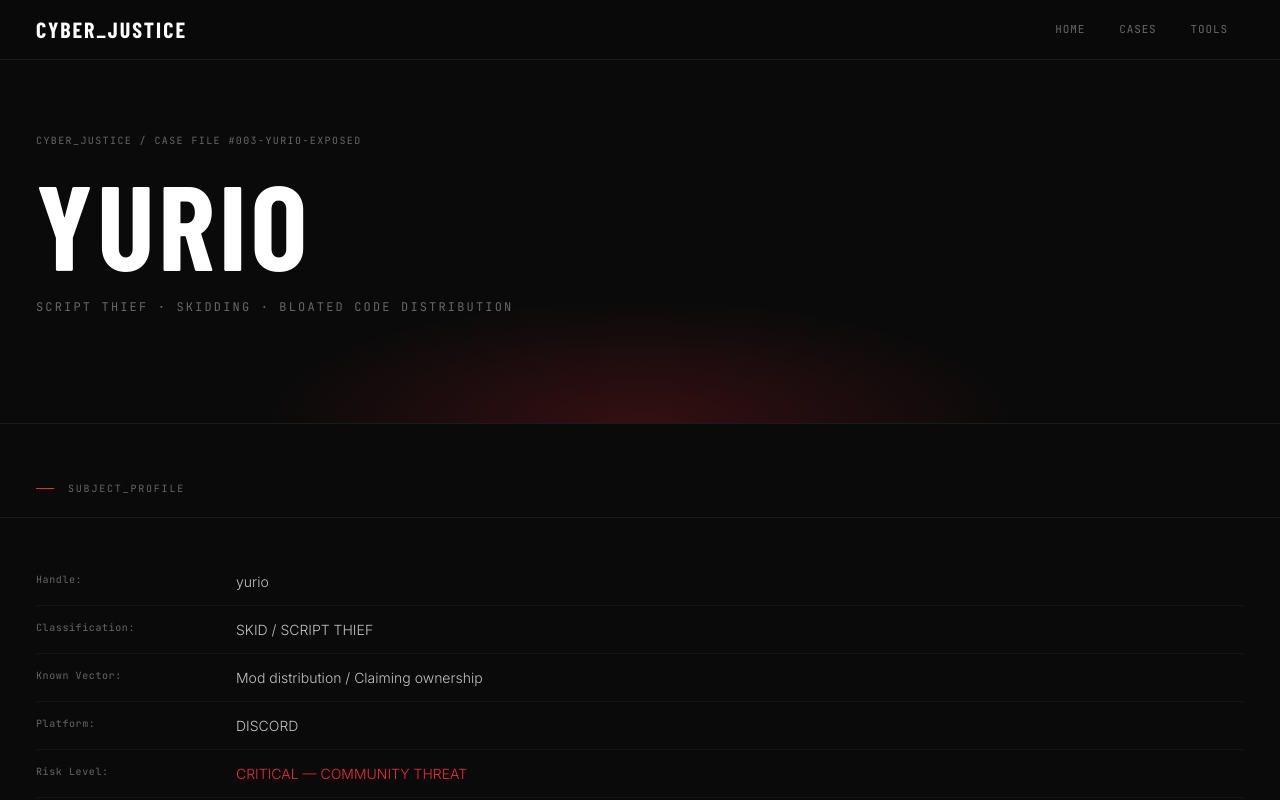
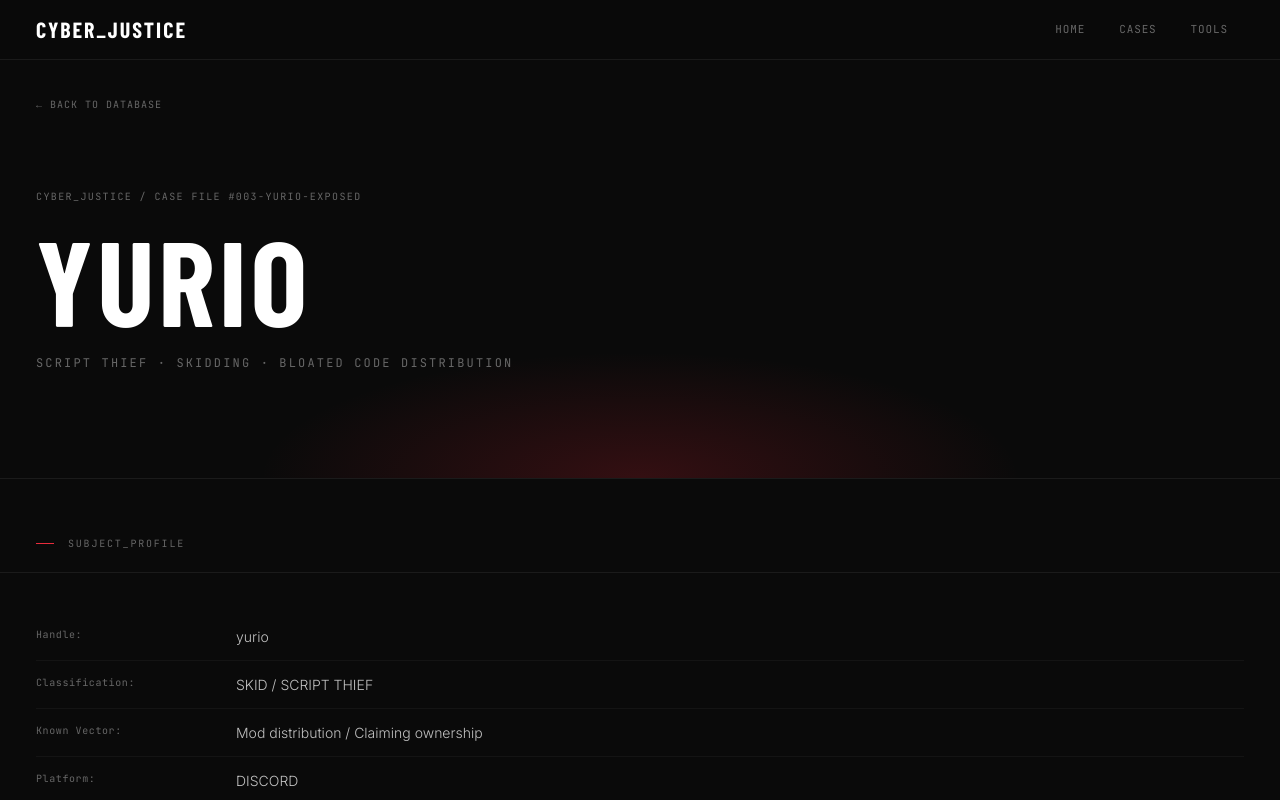
Before and after one commit to TheFallenNightAdmin/Cyber_Justice-web, a React (Vite) app: page /case/yurio in a window 1280 px wide. Shown: the top 800 px of the page. Built offline with nearby package versions, Linux system fonts and the light colour scheme; a web font is replaced by a local one.

Commit message:
Add back link to cases database in CaseYurio page

```diff
--- a/src/pages/CaseYurio.tsx
+++ b/src/pages/CaseYurio.tsx
@@ -16,6 +16,7 @@ export default function CaseYurio() {
 
   return (
     <div className="case-page">
+      <Link href="/cases" className="back-link">← BACK TO DATABASE</Link>
       <section className="hero hero-page">
         <div className="breadcrumb">CYBER_JUSTICE / CASE FILE #003-YURIO-EXPOSED</div>
         <h1 className="hero-title">YURIO</h1>
```
